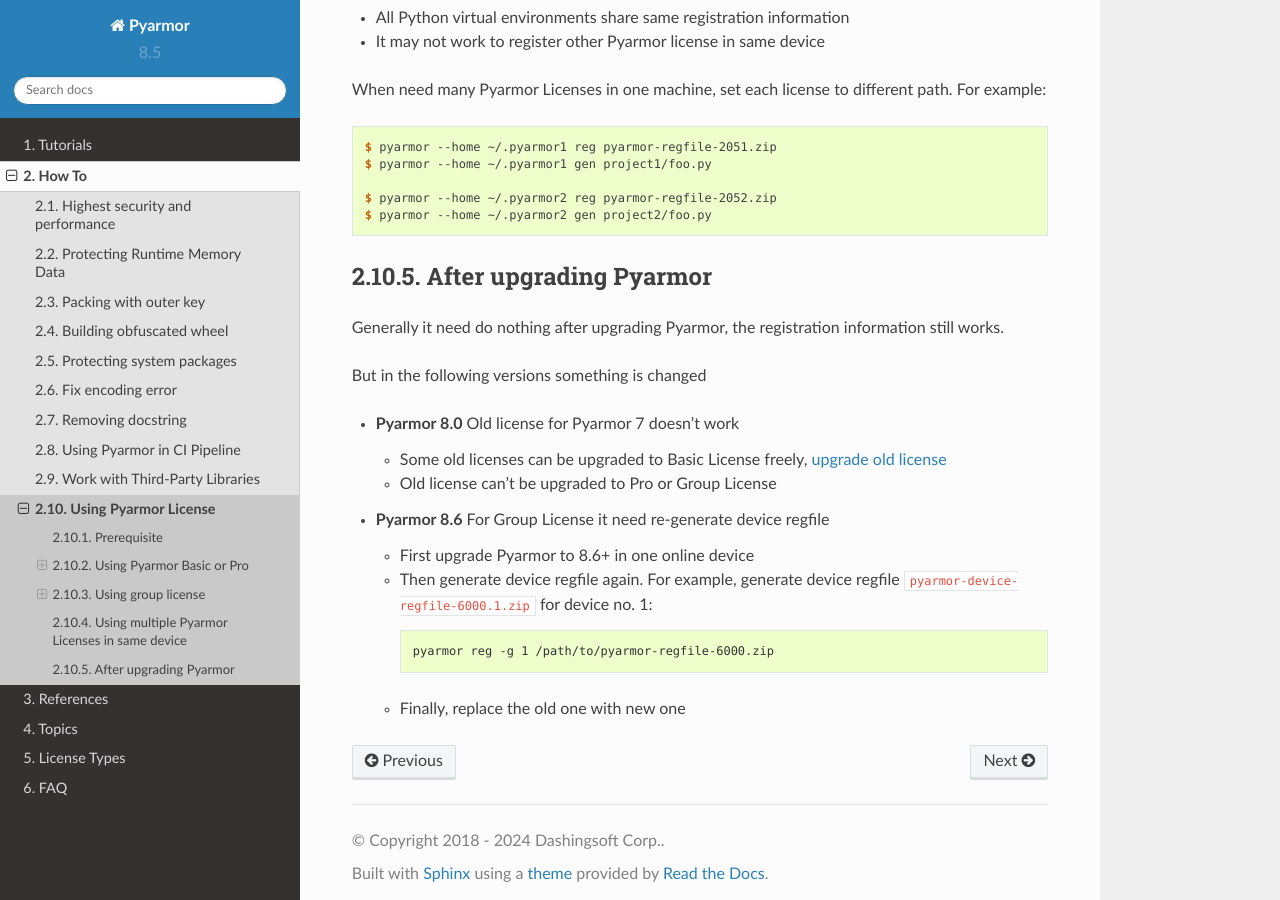
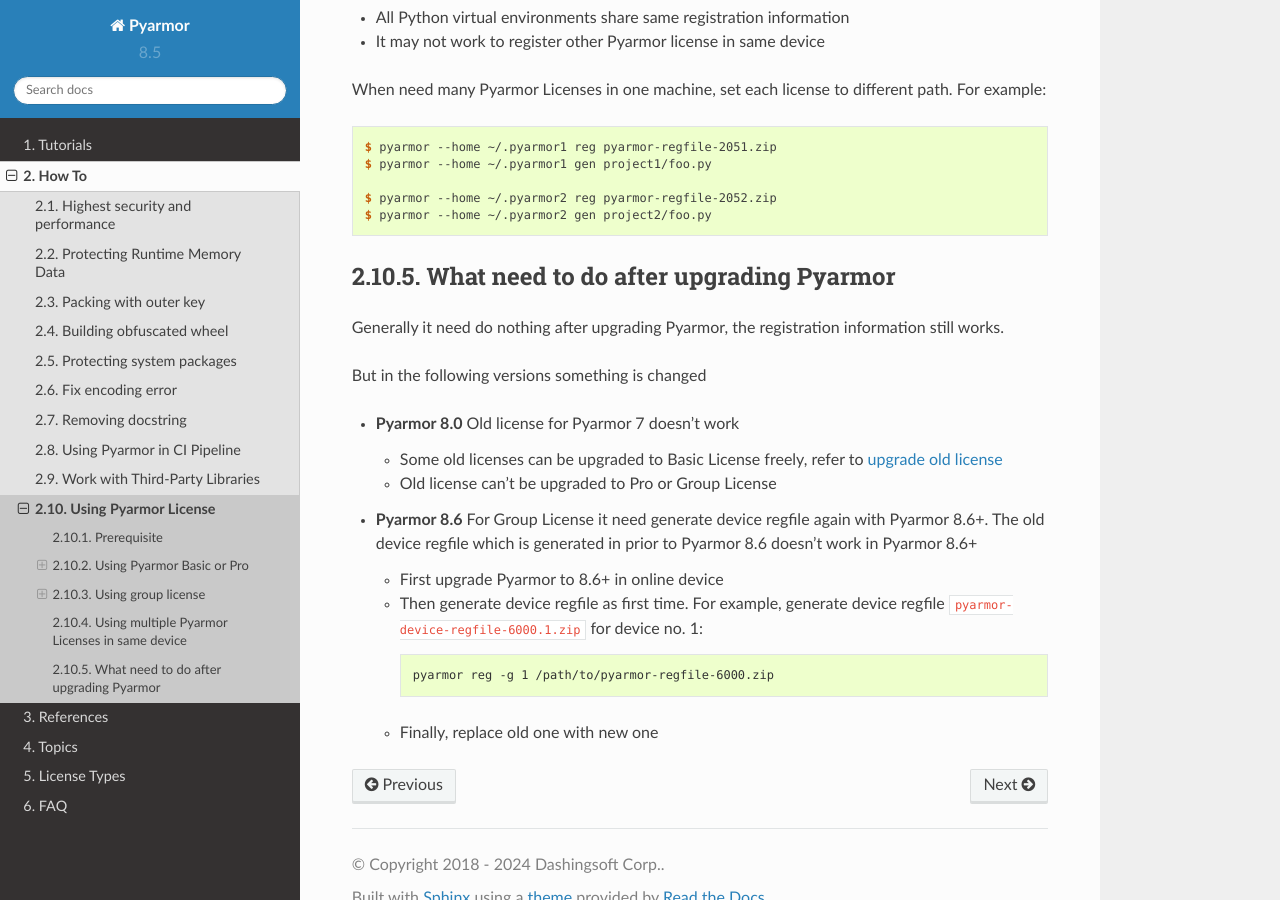
Before and after one commit to dashingsoft/pyarmor, a Sphinx documentation site: the page built from docs/how-to/register.rst, in a window 1280 px wide and 900 px high, scrolled down 10706 px. Built offline with Sphinx 7.4.7 and the Read the Docs theme 2.0.0, drawn with Linux system fonts in a browser that asks for light colours; some of the changed text lies outside the part shown.

Commit message:
Refine doc

```diff
--- a/docs/how-to/register.rst
+++ b/docs/how-to/register.rst
@@ -403,8 +403,8 @@
     $ pyarmor --home ~/.pyarmor2 reg pyarmor-regfile-2052.zip
     $ pyarmor --home ~/.pyarmor2 gen project2/foo.py
 
-After upgrading Pyarmor
-=======================
+What need to do after upgrading Pyarmor
+=======================================
 
 Generally it need do nothing after upgrading Pyarmor, the registration information still works.
 
@@ -412,16 +412,16 @@
 
 - **Pyarmor 8.0** Old license for Pyarmor 7 doesn't work
 
-  - Some old licenses can be upgraded to Basic License freely, :ref:`upgrade old license <upgrading old license>`
+  - Some old licenses can be upgraded to Basic License freely, refer to :ref:`upgrade old license <upgrading old license>`
   - Old license can't be upgraded to Pro or Group License
 
-- **Pyarmor 8.6** For Group License it need re-generate device regfile
+- **Pyarmor 8.6** For Group License it need generate device regfile again with Pyarmor 8.6+. The old device regfile which is generated in prior to Pyarmor 8.6 doesn't work in Pyarmor 8.6+
 
-  - First upgrade Pyarmor to 8.6+ in one online device
-  - Then generate device regfile again. For example, generate device regfile ``pyarmor-device-regfile-6000.1.zip`` for device no. 1::
+  - First upgrade Pyarmor to 8.6+ in online device
+  - Then generate device regfile as first time. For example, generate device regfile ``pyarmor-device-regfile-6000.1.zip`` for device no. 1::
 
       pyarmor reg -g 1 /path/to/pyarmor-regfile-6000.zip
 
-  - Finally, replace the old one with new one
+  - Finally, replace old one with new one
 
 .. include:: ../_common_definitions.txt
```
